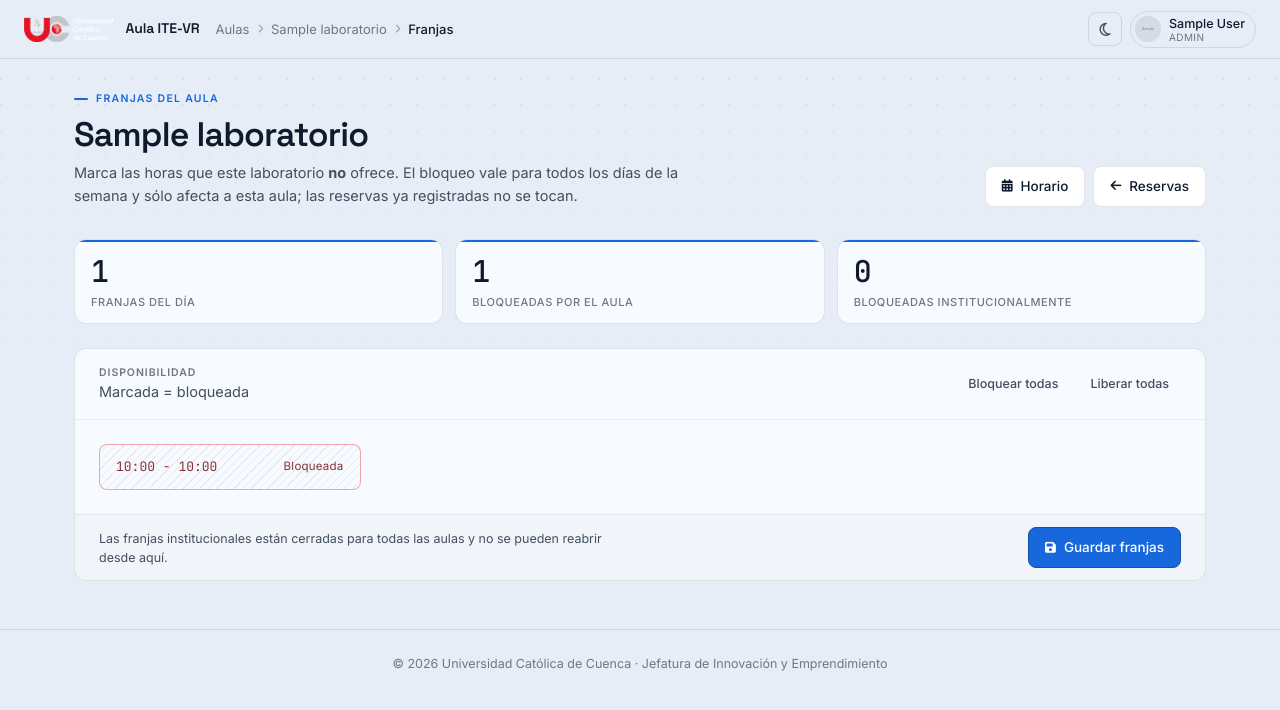
After one commit to Edmartinez28/agendamiento-aulas, a Django app: page /gestion/laboratorios/bloqueos/1/ in a window 1280 px wide. The commit adds this page. Shown: the top 710 px of the page. Run offline with Django 5.2, Linux system fonts and the light colour scheme; a user stored in the database is signed in; data comes from the database, SQL or seed files in the repository; tables that the repository leaves empty hold one stand-in row (values such as "Sample post"); grey boxes marked "Sample" are stand-in pictures; parts of the project's set-up code (start-up, migrations or seed data) failed here and were passed over.

Commit message:
Labs management for block slots and inventory export in excel

```diff
--- a/core/admin.py
+++ b/core/admin.py
@@ -5,6 +5,7 @@ from .models import *
 admin.site.register(Laboratorio)
 admin.site.register(Estacion)
 admin.site.register(TimeSlot)
+admin.site.register(BloqueoLaboratorio)
 admin.site.register(Reserva)
 
 admin.site.register(Programa)
--- /dev/null
+++ b/gestion/templates/bloqueoslaboratorio.html
@@ -0,0 +1,235 @@
+{% extends "base.html" %}
+
+{% block titulo %}Franjas · {{ laboratorio.nombre }}{% endblock %}
+
+{% block ruta %}
+    <a href="{% url 'gestion:obtenerlaboratorios' %}">Aulas</a>
+    <i class="fa-solid fa-chevron-right" aria-hidden="true"></i>
+    <a href="{% url 'gestion:listadoreservas' laboratorio.id %}">{{ laboratorio.nombre }}</a>
+    <i class="fa-solid fa-chevron-right" aria-hidden="true"></i>
+    <strong>Franjas</strong>
+{% endblock %}
+
+{% block css %}
+<style>
+    /* Cada franja es una decisión de sí/no, así que se dibuja como el mismo
+       botón que verá el docente en la rejilla de reservas: marcarla aquí es
+       apagarla allá. El checkbox real sigue existiendo debajo para que el
+       teclado y el formulario funcionen sin JavaScript. */
+    .franjas-lista {
+        display: grid;
+        grid-template-columns: repeat(auto-fill, minmax(230px, 1fr));
+        gap: var(--esp-3);
+    }
+
+    .franja-op { position: relative; }
+
+    .franja-op input {
+        position: absolute;
+        opacity: 0;
+        width: 0;
+        height: 0;
+    }
+
+    .franja-op__cara {
+        display: flex;
+        align-items: center;
+        justify-content: space-between;
+        gap: var(--esp-3);
+        padding: var(--esp-3) var(--esp-4);
+        border: 1px solid var(--filo);
+        border-radius: var(--r-control);
+        background: var(--panel);
+        cursor: pointer;
+        transition: background var(--rapido) var(--curva),
+                    border-color var(--rapido) var(--curva),
+                    color var(--rapido) var(--curva);
+    }
+
+    .franja-op__hora {
+        font-family: var(--tipo-dato);
+        font-variant-numeric: tabular-nums;
+        font-size: 13px;
+        color: var(--tinta-2);
+        white-space: nowrap;
+    }
+
+    .franja-op__estado {
+        font-size: 11.5px;
+        letter-spacing: 0.02em;
+        color: var(--tinta-4);
+    }
+
+    .franja-op__cara:hover { border-color: var(--filo-fuerte); }
+
+    .franja-op input:focus-visible + .franja-op__cara {
+        outline: 2px solid var(--marca);
+        outline-offset: 2px;
+    }
+
+    /* Bloqueada por este laboratorio: el mismo rayado de la rejilla de
+       reservas, para que el técnico reconozca lo que está creando. */
+    .franja-op input:checked + .franja-op__cara {
+        border-color: color-mix(in oklab, var(--cancelada) 40%, transparent);
+        color: color-mix(in oklab, var(--cancelada) var(--chip-mezcla), var(--legible));
+        background-image: repeating-linear-gradient(
+            -45deg,
+            transparent, transparent 5px,
+            color-mix(in oklab, var(--tinta) 7%, transparent) 5px,
+            color-mix(in oklab, var(--tinta) 7%, transparent) 6px
+        );
+    }
+
+    .franja-op input:checked + .franja-op__cara .franja-op__hora,
+    .franja-op input:checked + .franja-op__cara .franja-op__estado { color: inherit; }
+
+    /* Bloqueada por la institución: se muestra para que nadie la busque en
+       vano, pero no se puede reabrir desde el aula. */
+    .franja-op--fija .franja-op__cara {
+        cursor: not-allowed;
+        opacity: 0.65;
+        background-image: repeating-linear-gradient(
+            -45deg,
+            transparent, transparent 5px,
+            color-mix(in oklab, var(--tinta) 7%, transparent) 5px,
+            color-mix(in oklab, var(--tinta) 7%, transparent) 6px
+        );
+    }
+
+    .barra-guardar {
+        display: flex;
+        align-items: center;
+        justify-content: space-between;
+        gap: var(--esp-3);
+        flex-wrap: wrap;
+    }
+</style>
+{% endblock %}
+
+{% block contenido %}
+
+<div class="cabecera">
+    <div class="cabecera__texto">
+        <div class="cabecera__eyebrow">Franjas del aula</div>
+        <h1 class="t-display">{{ laboratorio.nombre }}</h1>
+        <p class="t-sub cabecera__sub">
+            Marca las horas que este laboratorio <strong>no</strong> ofrece.
+            El bloqueo vale para todos los días de la semana y sólo afecta a
+            esta aula; las reservas ya registradas no se tocan.
+        </p>
+    </div>
+    <div class="cabecera__acciones">
+        <a class="btn" href="{% url 'gestion:obtenerhorario' laboratorio.id %}">
+            <i class="fa-solid fa-calendar-days" aria-hidden="true"></i> Horario
+        </a>
+        <a class="btn" href="{% url 'gestion:listadoreservas' laboratorio.id %}">
+            <i class="fa-solid fa-arrow-left" aria-hidden="true"></i> Reservas
+        </a>
+    </div>
+</div>
+
+<div class="pila">
+
+    <div class="tiles">
+        <div class="tile guardian guardian--alto">
+            <div class="tile__valor">{{ total_franjas }}</div>
+            <div class="tile__etiqueta">Franjas del día</div>
+        </div>
+        <div class="tile guardian guardian--alto">
+            <div class="tile__valor">{{ total_propios }}</div>
+            <div class="tile__etiqueta">Bloqueadas por el aula</div>
+        </div>
+        <div class="tile guardian guardian--alto">
+            <div class="tile__valor">{{ total_institucionales }}</div>
+            <div class="tile__etiqueta">Bloqueadas institucionalmente</div>
+        </div>
+    </div>
+
+    <form method="post">
+        {% csrf_token %}
+        <section class="panel">
+            <div class="panel__cabecera">
+                <div>
+                    <div class="etiqueta">Disponibilidad</div>
+                    <div class="t-sub">Marcada = bloqueada</div>
+                </div>
+                <div class="fila">
+                    <button type="button" class="btn btn--sm btn--sutil" id="marcarTodo">Bloquear todas</button>
+                    <button type="button" class="btn btn--sm btn--sutil" id="limpiarTodo">Liberar todas</button>
+                </div>
+            </div>
+
+            <div class="panel__cuerpo">
+                {% if slots %}
+                <div class="franjas-lista">
+                    {% for s in slots %}
+                    <label class="franja-op {% if s.institucional %}franja-op--fija{% endif %}">
+                        <input type="checkbox"
+                               name="slots"
+                               value="{{ s.id }}"
+                               {% if s.bloqueado %}checked{% endif %}
+                               {% if s.institucional %}disabled{% endif %}>
+                        <span class="franja-op__cara">
+                            <span class="franja-op__hora">{{ s.label }}</span>
+                            <span class="franja-op__estado">
+                                {% if s.institucional %}Institucional
+                                {% elif s.bloqueado %}Bloqueada
+                                {% else %}Disponible{% endif %}
+                            </span>
+                        </span>
+                    </label>
+                    {% endfor %}
+                </div>
+                {% else %}
+                <p class="t-sub">Todavía no hay franjas horarias definidas.</p>
+                {% endif %}
+            </div>
+
+            <div class="panel__pie barra-guardar">
+                <span class="t-sub" style="font-size:12.5px">
+                    Las franjas institucionales están cerradas para todas las aulas
+                    y no se pueden reabrir desde aquí.
+                </span>
+                <button type="submit" class="btn btn--primario">
+                    <i class="fa-solid fa-floppy-disk" aria-hidden="true"></i> Guardar franjas
+                </button>
+            </div>
+        </section>
+    </form>
+</div>
+
+{% endblock %}
+
+{% block js %}
+<script>
+(function () {
+    "use strict";
+
+    // Atajos para las dos operaciones frecuentes: cerrar el aula entera
+    // (mantenimiento) o volver a abrirla. Sólo tocan lo que el aula controla.
+    function propias() {
+        return Array.prototype.slice.call(
+            document.querySelectorAll('.franja-op:not(.franja-op--fija) input[name="slots"]')
+        );
+    }
+
+    function fijar(valor) {
+        propias().forEach(function (input) {
+            input.checked = valor;
+            var estado = input.parentNode.querySelector(".franja-op__estado");
+            if (estado) estado.textContent = valor ? "Bloqueada" : "Disponible";
+        });
+    }
+
+    document.getElementById("marcarTodo").addEventListener("click", function () { fijar(true); });
+    document.getElementById("limpiarTodo").addEventListener("click", function () { fijar(false); });
+
+    propias().forEach(function (input) {
+        input.addEventListener("change", function () {
+            var estado = input.parentNode.querySelector(".franja-op__estado");
+            if (estado) estado.textContent = input.checked ? "Bloqueada" : "Disponible";
+        });
+    });
+})();
+</script>
+{% endblock %}
--- a/gestion/templates/horariolaboratorio.html
+++ b/gestion/templates/horariolaboratorio.html
@@ -28,6 +28,9 @@
         </p>
     </div>
     <div class="cabecera__acciones">
+        <a class="btn" href="{% url 'gestion:bloqueos_laboratorio' laboratorio.id %}">
+            <i class="fa-solid fa-ban" aria-hidden="true"></i> Franjas
+        </a>
         <a class="btn" href="{% url 'gestion:listadoreservas' laboratorio.id %}">
             <i class="fa-solid fa-arrow-left" aria-hidden="true"></i> Reservas
         </a>
--- a/gestion/templates/listadoreservas.html
+++ b/gestion/templates/listadoreservas.html
@@ -118,6 +118,9 @@
         {% endif %}
     </div>
     <div class="cabecera__acciones">
+        <a class="btn" href="{% url 'gestion:bloqueos_laboratorio' laboratorio.id %}">
+            <i class="fa-solid fa-ban" aria-hidden="true"></i> Franjas
+        </a>
         <a class="btn" href="{% url 'gestion:obtenerlaboratorios' %}">
             <i class="fa-solid fa-arrow-left" aria-hidden="true"></i> Aulas
         </a>
--- a/gestion/urls.py
+++ b/gestion/urls.py
@@ -5,6 +5,7 @@ app_name = "gestion"
 urlpatterns = [
     path("laboratorios/", obtenerlaboratorios , name="obtenerlaboratorios"),
     path("laboratorios/horario/<int:id_lab>/", obtenerhorario , name="obtenerhorario"),
+    path("laboratorios/bloqueos/<int:id_lab>/", bloqueos_laboratorio , name="bloqueos_laboratorio"),
     path("reservas/<int:id_lab>/", listadoreservas , name="listadoreservas"),
     path("reservas/<int:reserva_id>/estado/",cambiar_estado_reserva,name="cambiar_estado_reserva"),
     path("correos/pendientes/<int:id_lab>/", correos_pendientes_agrupados, name="correos_pendientes_agrupados"),
--- a/gestion/views.py
+++ b/gestion/views.py
@@ -233,6 +233,83 @@ def obtenerhorario(request, id_lab):
     }
 
     return render(request, "horariolaboratorio.html", contexto)
+
+@login_required
+@rol_required(["TECNICO", "ADMIN"])
+def bloqueos_laboratorio(request, id_lab):
+    """Qué franjas no ofrece este laboratorio.
+
+    El bloqueo institucional (`TimeSlot.tipo`) se muestra pero no se toca
+    desde aquí: quien administra un aula no debería poder abrir una hora que
+    la institución cerró para todas.
+    """
+    laboratorio = get_object_or_404(Laboratorio, id=id_lab)
+    slots_qs = TimeSlot.objects.all().order_by("hora_inicio")
+
+    if request.method == "POST":
+        # El formulario manda el conjunto completo de franjas marcadas. Se
+        # guarda sólo la diferencia: así un guardado sin cambios no reescribe
+        # filas ni pierde el motivo que alguien hubiera anotado.
+        # Las franjas institucionales llegan deshabilitadas, así que nunca
+        # vienen en el POST: se las deja fuera del cotejo para no borrar por
+        # omisión un bloqueo del aula que quedó debajo de uno institucional.
+        editables = set(slots_qs.exclude(tipo="BLOQUEADA").values_list("id", flat=True))
+        elegidos = {int(v) for v in request.POST.getlist("slots") if v.isdigit()} & editables
+
+        actuales = set(
+            BloqueoLaboratorio.objects
+            .filter(laboratorio=laboratorio, slot_id__in=editables)
+            .values_list("slot_id", flat=True)
+        )
+
+        quitar = actuales - elegidos
+        agregar = elegidos - actuales
+
+        with transaction.atomic():
+            if quitar:
+                BloqueoLaboratorio.objects.filter(laboratorio=laboratorio, slot_id__in=quitar).delete()
+            if agregar:
+                BloqueoLaboratorio.objects.bulk_create(
+                    [BloqueoLaboratorio(laboratorio=laboratorio, slot_id=sid) for sid in agregar]
+                )
+
+        if quitar or agregar:
+            messages.success(
+                request,
+                f"Horario de {laboratorio.nombre} actualizado: "
+                f"{len(agregar)} franja(s) bloqueada(s), {len(quitar)} liberada(s).",
+            )
+        else:
+            messages.info(request, "No hubo cambios en las franjas de este laboratorio.")
+
+        return redirect("gestion:bloqueos_laboratorio", id_lab=laboratorio.id)
+
+    propios = set(
+        BloqueoLaboratorio.objects.filter(laboratorio=laboratorio).values_list("slot_id", flat=True)
+    )
+
+    slots = [
+        {
+            "id": s.id,
+            "label": f"{s.hora_inicio.strftime('%H:%M')} - {s.hora_fin.strftime('%H:%M')}",
+            "institucional": s.tipo == "BLOQUEADA",
+            "bloqueado": s.id in propios,
+        }
+        for s in slots_qs
+    ]
+
+    contexto = {
+        "laboratorio": laboratorio,
+        "slots": slots,
+        "total_franjas": len(slots),
+        "total_propios": len(propios),
+        "total_institucionales": sum(1 for s in slots if s["institucional"]),
+        "fondo": get_fondo_valor,
+        "titulos": get_letra_titulos,
+    }
+
+    return render(request, "bloqueoslaboratorio.html", contexto)
+
 
 @login_required
 @rol_required(["TECNICO", "ADMIN"])
--- a/inventario/urls.py
+++ b/inventario/urls.py
@@ -5,6 +5,7 @@ app_name = "inventario"
 urlpatterns = [
     path("", inventariototal , name="inventariototal"),
     path("lab/<int:lab_id>/", inventario_por_laboratorio, name="inventario_por_laboratorio"),
+    path("exportar/excel/", exportar_inventario_excel, name="exportar_inventario_excel"),
     path("item/nuevo/", nuevoinventario, name="nuevoinventario"),
     path("item/<int:item_id>/", actualizarinventario, name="actualizarinventario"),
 ]
--- a/requirements.txt
+++ b/requirements.txt
@@ -11,18 +11,22 @@ click-plugins==1.1.1.2
 click-repl==0.3.0
 cryptography==46.0.5
 Django==6.0.2
+et_xmlfile==2.0.0
 idna==3.11
 kombu==5.6.2
 mozilla-django-oidc==5.0.2
+openpyxl==3.1.5
 packaging==26.0
 pillow==12.1.1
 prompt_toolkit==3.0.52
 psycopg2-binary==2.9.11
 pycparser==3.0
 PyJWT==2.11.0
+pypdf==6.14.2
 python-dateutil==2.9.0.post0
 python-dotenv==1.2.1
 redis==7.2.1
+reportlab==4.4.10
 requests==2.32.5
 six==1.17.0
 sqlparse==0.5.5
```
Also changed, not shown: core/models.py (+47 -0 lines), inventario/templates/inventario.html (+43 -9 lines), inventario/views.py (+156 -0 lines), reservas/views.py (+31 -13 lines), core/migrations/0013_bloqueolaboratorio.py (added).
